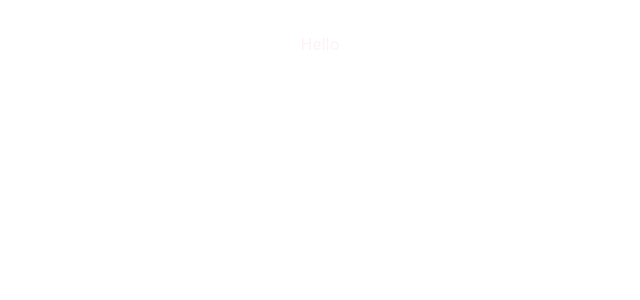
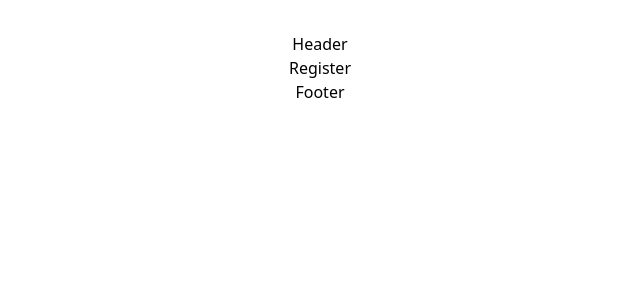
Before and after one commit to OliverDoan/frontend-boilerplate, a React (Vite) app: page /register in a window 1280 px wide. Shown: the top 300 px of the page, without its empty margins (320-960 px from the left). Built offline with nearby package versions, Linux system fonts and the light colour scheme.

Commit message:
feat: setup router

```diff
--- a/package.json
+++ b/package.json
@@ -14,7 +14,8 @@
   },
   "dependencies": {
     "react": "^18.2.0",
-    "react-dom": "^18.2.0"
+    "react-dom": "^18.2.0",
+    "react-router-dom": "^6.22.0"
   },
   "devDependencies": {
     "@types/node": "^20.11.16",
--- a/src/App.tsx
+++ b/src/App.tsx
@@ -1,7 +1,9 @@
 import './App.css'
+import useRouteElements from './useRouteElements'
 
 function App() {
-  return <div className='text-red-50'>Hello</div>
+  const routeElements = useRouteElements()
+  return <> {routeElements}</>
 }
 
 export default App
--- /dev/null
+++ b/src/components/Footer/Footer.tsx
@@ -0,0 +1,3 @@
+export default function Footer() {
+  return <div>Footer</div>
+}
--- /dev/null
+++ b/src/components/Header/Header.tsx
@@ -0,0 +1,3 @@
+export default function Header() {
+  return <div>Header</div>
+}
--- /dev/null
+++ b/src/layouts/AuthLayout/AuthLayout.tsx
@@ -0,0 +1,19 @@
+import { Outlet } from 'react-router-dom'
+import Footer from 'src/components/Footer/Footer'
+import Header from 'src/components/Header/Header'
+
+interface Props {
+  children?: React.ReactNode
+}
+function AuthLayout({ children }: Props) {
+  return (
+    <div>
+      <Header />
+      {children}
+      <Outlet />
+      <Footer />
+    </div>
+  )
+}
+
+export default AuthLayout
--- a/src/main.tsx
+++ b/src/main.tsx
@@ -1,10 +1,13 @@
 import React from 'react'
 import ReactDOM from 'react-dom/client'
+import { BrowserRouter } from 'react-router-dom'
+import App from 'src/App'
 import './index.css'
-import App from 'src/App'
 
 ReactDOM.createRoot(document.getElementById('root')!).render(
   <React.StrictMode>
-    <App />
+    <BrowserRouter>
+      <App />
+    </BrowserRouter>
   </React.StrictMode>
 )
--- /dev/null
+++ b/src/pages/Login/Login.tsx
@@ -0,0 +1,3 @@
+export default function Login() {
+  return <div>Login</div>
+}
--- /dev/null
+++ b/src/pages/Register/Register.tsx
@@ -0,0 +1,3 @@
+export default function Register() {
+  return <div>Register</div>
+}
--- /dev/null
+++ b/src/useRouteElements.tsx
@@ -0,0 +1,30 @@
+import { useRoutes } from 'react-router-dom'
+import AuthLayout from './layouts/AuthLayout/AuthLayout'
+import Login from './pages/Login/Login'
+import Register from './pages/Register/Register'
+
+export default function useRouteElements() {
+  const routeElements = useRoutes([
+    {
+      path: '/',
+      element: <div>hello</div>
+    },
+    {
+      path: '/login',
+      element: (
+        <AuthLayout>
+          <Login />
+        </AuthLayout>
+      )
+    },
+    {
+      path: '/register',
+      element: (
+        <AuthLayout>
+          <Register />
+        </AuthLayout>
+      )
+    }
+  ])
+  return routeElements
+}
```
Also changed, not shown: src/pages/Login/index.ts (added), src/pages/Register/index.ts (added), 1 other file (tests, documents, lock files or other folders).
